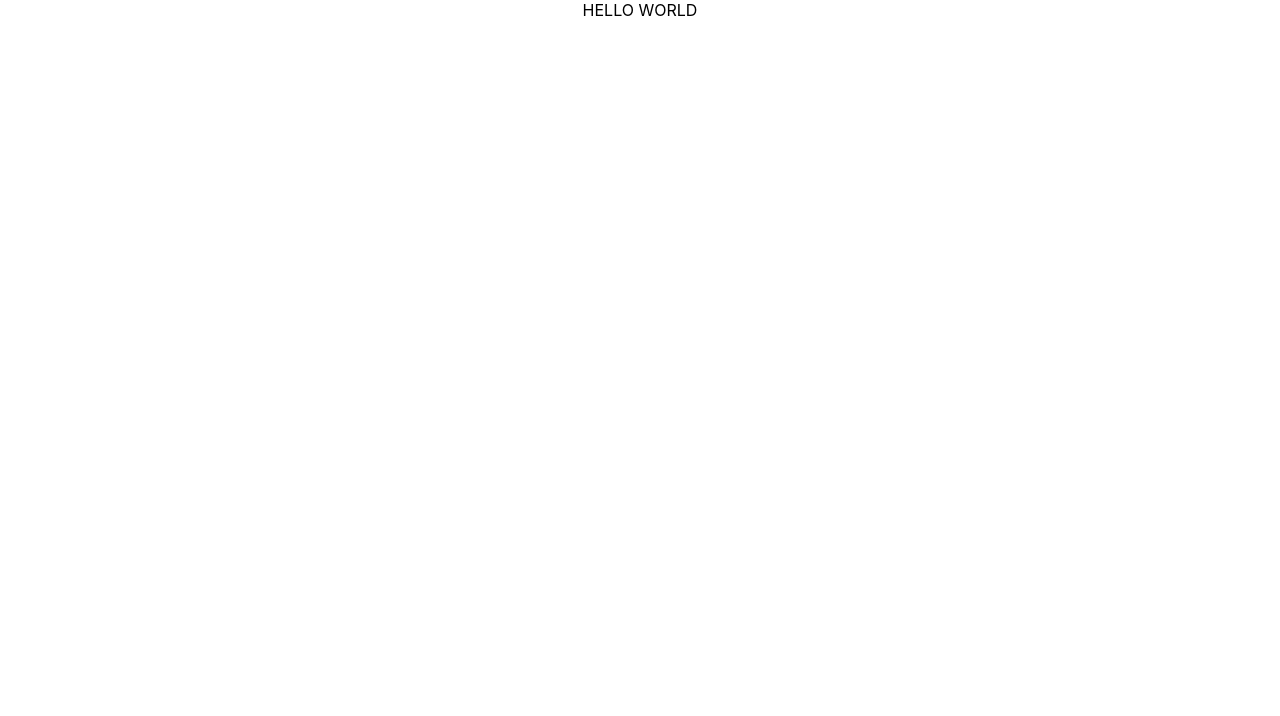
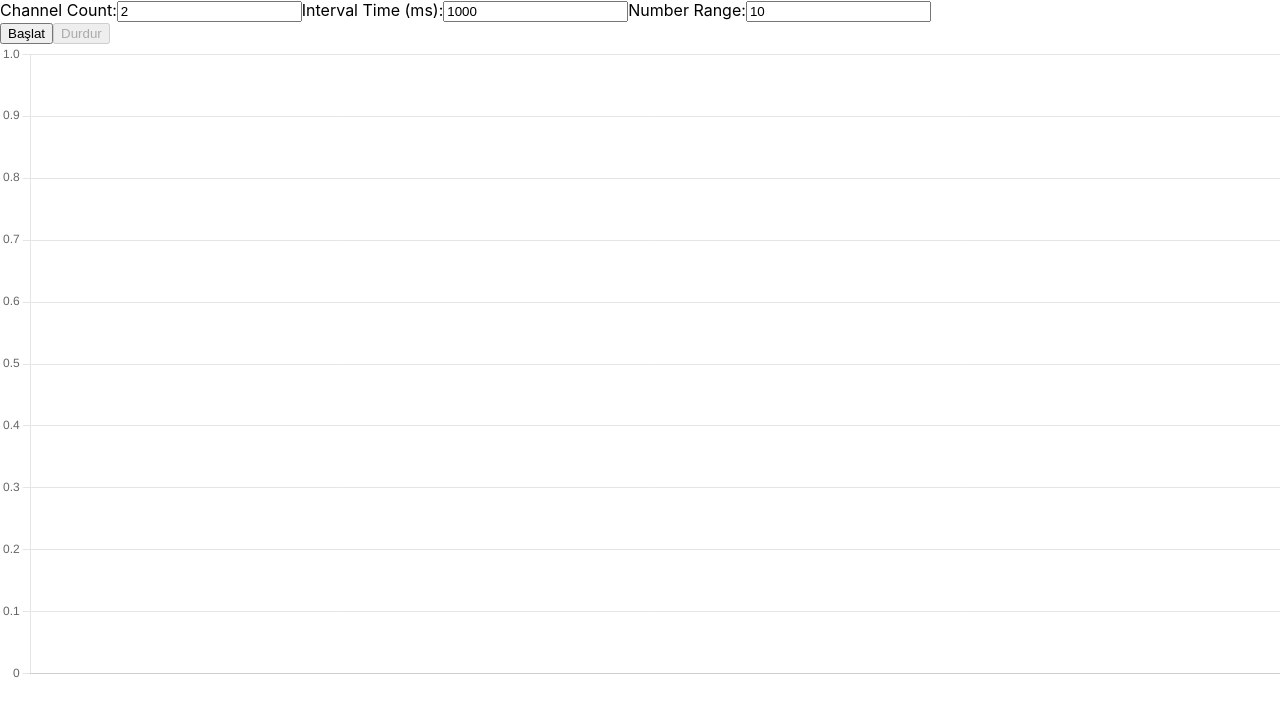
Before and after one commit to ozkan4186/AsencoCase_Study, a React (Create React App) app: page / in a window 1280 px wide. Shown: the top 716 px of the page. Built offline with nearby package versions, Linux system fonts and the light colour scheme; the HTML template or start-up script is replaced by a standard one.

Commit message:
App js fixed and Controljsx  added

```diff
--- a/src/App.js
+++ b/src/App.js
@@ -1,11 +1,95 @@
-import "./App.css";
+import React, { useState, useEffect } from "react";
+import generateRandomNumbers from "./utils/randomGenerator";
+import BarChart from "./components/BarChart";
+import Controls from "./components/Controls";
 
-function App() {
+const App = () => {
+  const [channelCount, setChannelCount] = useState(2);
+  const [randomData, setRandomData] = useState([]);
+  const [chartColors, setChartColors] = useState([
+    "#0088FE",
+    "#00C49F",
+    "#FFBB28",
+    "#FF8042",
+  ]);
+  const [isGenerating, setIsGenerating] = useState(false);
+  const [intervalTime, setIntervalTime] = useState(1000);
+  const [numberRange, setNumberRange] = useState(10);
+
+  const handleGenerateStart = () => {
+    const { channels, stopGenerating } = generateRandomNumbers(
+      channelCount,
+      intervalTime,
+      numberRange
+    );
+    const formattedData = channels[0].map((_, index) => {
+      const dataPoint = { index };
+      channels.forEach((channel, i) => {
+        dataPoint[`channel${i}`] = channel[index];
+      });
+      return dataPoint;
+    });
+
+    setRandomData(formattedData);
+    setIsGenerating(true);
+
+    // Component unmount edildiğinde üretimi durdur
+    return () => {
+      stopGenerating();
+      setIsGenerating(false);
+    };
+  };
+
+  const handleGenerateStop = () => {
+    setIsGenerating(false);
+  };
+
+  const handleSaveData = () => {
+    // Local Storage veya başka bir yöntem kullanarak verileri kaydet
+    localStorage.setItem("randomData", JSON.stringify(randomData));
+  };
+
+  const handleLoadData = () => {
+    // Local Storage veya başka bir yöntem kullanarak verileri yükle
+    const savedData = localStorage.getItem("randomData");
+    if (savedData) {
+      setRandomData(JSON.parse(savedData));
+    }
+  };
+
+  useEffect(() => {
+    // Burada randomData'nın güncellenmesi ve gerekirse işlemler yapılabilir
+  }, [randomData]);
+
   return (
- <div className="App">
-  HELLO WORLD
- </div>
-  )
-}
+    <div>
+      <label>Channel Count:</label>
+      <input
+        type="number"
+        value={channelCount}
+        onChange={(e) => setChannelCount(Number(e.target.value))}
+      />
+      <label>Interval Time (ms):</label>
+      <input
+        type="number"
+        value={intervalTime}
+        onChange={(e) => setIntervalTime(Number(e.target.value))}
+      />
+      <label>Number Range:</label>
+      <input
+        type="number"
+        value={numberRange}
+        onChange={(e) => setNumberRange(Number(e.target.value))}
+      />
+      <Controls
+        onGenerateStart={handleGenerateStart}
+        onGenerateStop={handleGenerateStop}
+        onSaveData={handleSaveData}
+        onLoadData={handleLoadData}
+      />
+      <BarChart data={randomData} colors={chartColors} />
+    </div>
+  );
+};
 
 export default App;
--- a/src/components/BarChart.jsx
+++ b/src/components/BarChart.jsx
@@ -6,8 +6,6 @@ const BarChart = ({ data, colors }) => {
   const chartRef = useRef(null);
 
   useEffect(() => {
-
-
     if (chartRef.current) {
       const ctx = chartRef.current.getContext("2d");
 
@@ -16,9 +14,6 @@ const BarChart = ({ data, colors }) => {
         data: colors.map((_, i) => item[`channel${i}`]),
         backgroundColor: colors,
       }));
-
-
-
 
       const existingChart = Chart.getChart(ctx);
       if (existingChart) {
--- a/src/components/Controls.jsx
+++ b/src/components/Controls.jsx
@@ -1,9 +1,29 @@
-import React from 'react'
+import React, { useState, useEffect } from "react";
+import generateRandomNumbers from "../utils/randomGenerator";
 
-const Controls = () => {
+const Controls = ({ onGenerateStart, onGenerateStop }) => {
+  const [isGenerating, setIsGenerating] = useState(false);
+
+  const handleStart = () => {
+    setIsGenerating(true);
+    onGenerateStart();
+  };
+
+  const handleStop = () => {
+    setIsGenerating(false);
+    onGenerateStop();
+  };
+
   return (
-    <div>Controls</div>
-  )
-}
+    <div>
+      <button onClick={handleStart} disabled={isGenerating}>
+        Başlat
+      </button>
+      <button onClick={handleStop} disabled={!isGenerating}>
+        Durdur
+      </button>
+    </div>
+  );
+};
 
-export default Controls
+export default Controls;
```
